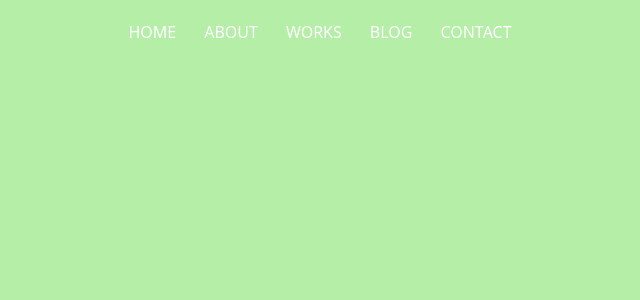
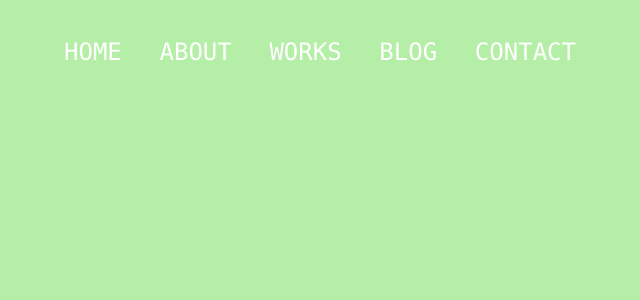
Before and after one commit to kawanoRiku0/my-portfolio, a Next.js app: page / in a window 1280 px wide. Shown: the top 300 px of the page, without its empty margins (320-960 px from the left). Built offline with nearby package versions, Linux system fonts and the light colour scheme.

Commit message:
styles: Headerのスタイルを調整

```diff
--- a/src/components/layouts/Header.tsx
+++ b/src/components/layouts/Header.tsx
@@ -5,7 +5,7 @@ const Header: FC = () => {
   return (
     <header className=" body-font">
       <div className="container mx-auto flex  p-5 flex-row justify-center items-center">
-        <nav className="text-white space-x-7">
+        <nav className="w-full min-w-[280px] text-base sm:text-lg  max-w-lg py-4 flex justify-between font-mono text-white md:text-2xl">
           <Link href={"/"} passHref>
             <a>HOME</a>
           </Link>
```
